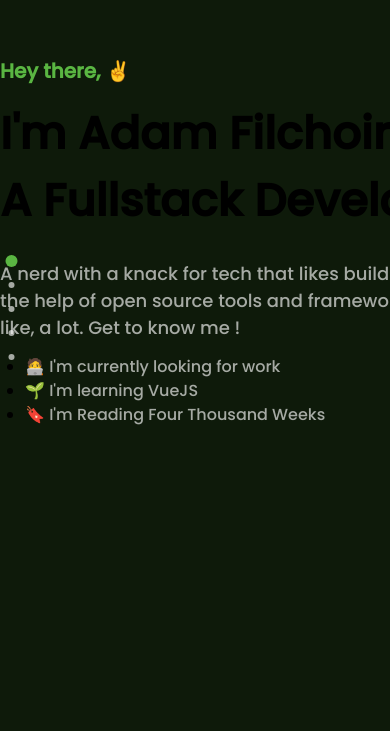
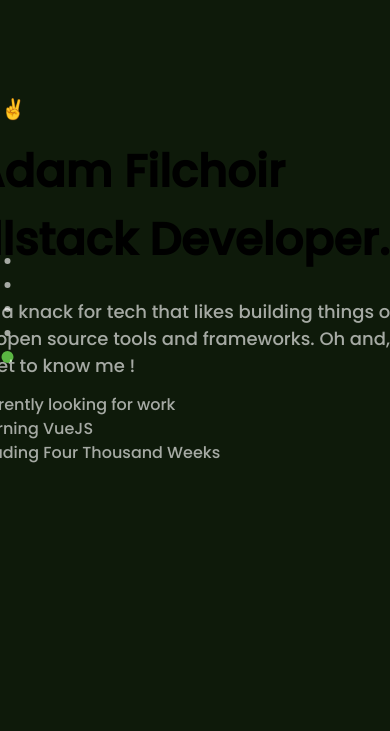
Before and after one commit to AdamFilch/Portfolio, a Vue app: page / in a window 390 px wide. Shown: the part 113-844 px from the top of the page. Built offline with nearby package versions, Linux system fonts and the light colour scheme; some icons are missing.

Commit message:
trying to make this shit responsive

```diff
--- a/src/components/about-me/AboutMe.vue
+++ b/src/components/about-me/AboutMe.vue
@@ -26,8 +26,8 @@
           <p>
             Today, with my acquired knowledge I <span>build apps</span>,
             <span>teach and demonstrate</span>, occasionally take advantage of
-            opportunities in competitons, and enjoying the process of learning.
-            I aim continue to grow and eventually branch and
+            opportunities in competitons, and enjoy the process of learning. I
+            aim continue to grow and eventually branch and
             <span>lead a team of my own</span>.
           </p>
         </div>
@@ -79,8 +79,6 @@
 }
 
 .img-box:hover {
-  height: 400px;
-  width: 600px;
   background-color: #fff;
   translate: -5px -5px;
   box-shadow: 15px 15px 0px 1px rgb(129, 129, 129);
--- a/src/components/hero/HeroLanding.vue
+++ b/src/components/hero/HeroLanding.vue
@@ -112,10 +112,11 @@ import { Icon } from "@iconify/vue";
 
 .hero {
   width: 600px;
-  height: 100vh;
-  padding-top: 20vh;
   margin: auto;
-  top: 0;
+  top: 50%;
+  left: 50%;
+  transform: translate(-50%, -50%);
+  position: absolute;
 }
 
 .contacts ul {
--- a/src/components/utilities/minimalNavBar.vue
+++ b/src/components/utilities/minimalNavBar.vue
@@ -105,7 +105,6 @@ onUnmounted(() => {
 }
 
 .active {
-  transition: background-color 0.3s;
   transform: scale(2);
   background-color: $dark-primary;
 }
--- a/src/pages/App.vue
+++ b/src/pages/App.vue
@@ -41,12 +41,13 @@ import MinimalNavBar from "../components/utilities/minimalNavBar.vue";
 .nav {
   position: fixed;
   top: 50%;
-  left: 3%;
+  left: 2%;
   transform: translate(-50%, -50%);
 }
 .hero-landing {
   height: 100vh;
-  top: 0;
+}
+.body {
 }
 
 .footer {
```
Also changed, not shown: src/lib/myprojects.js (added).
